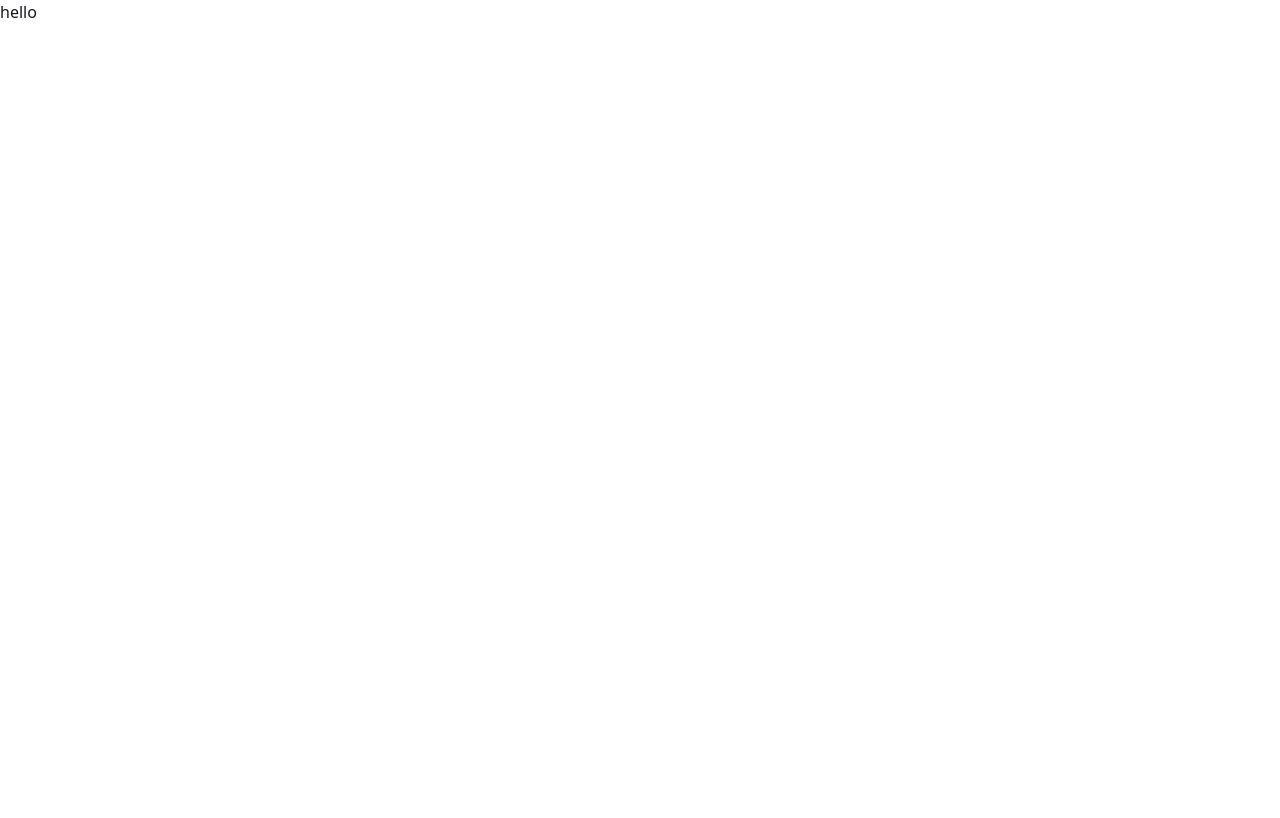
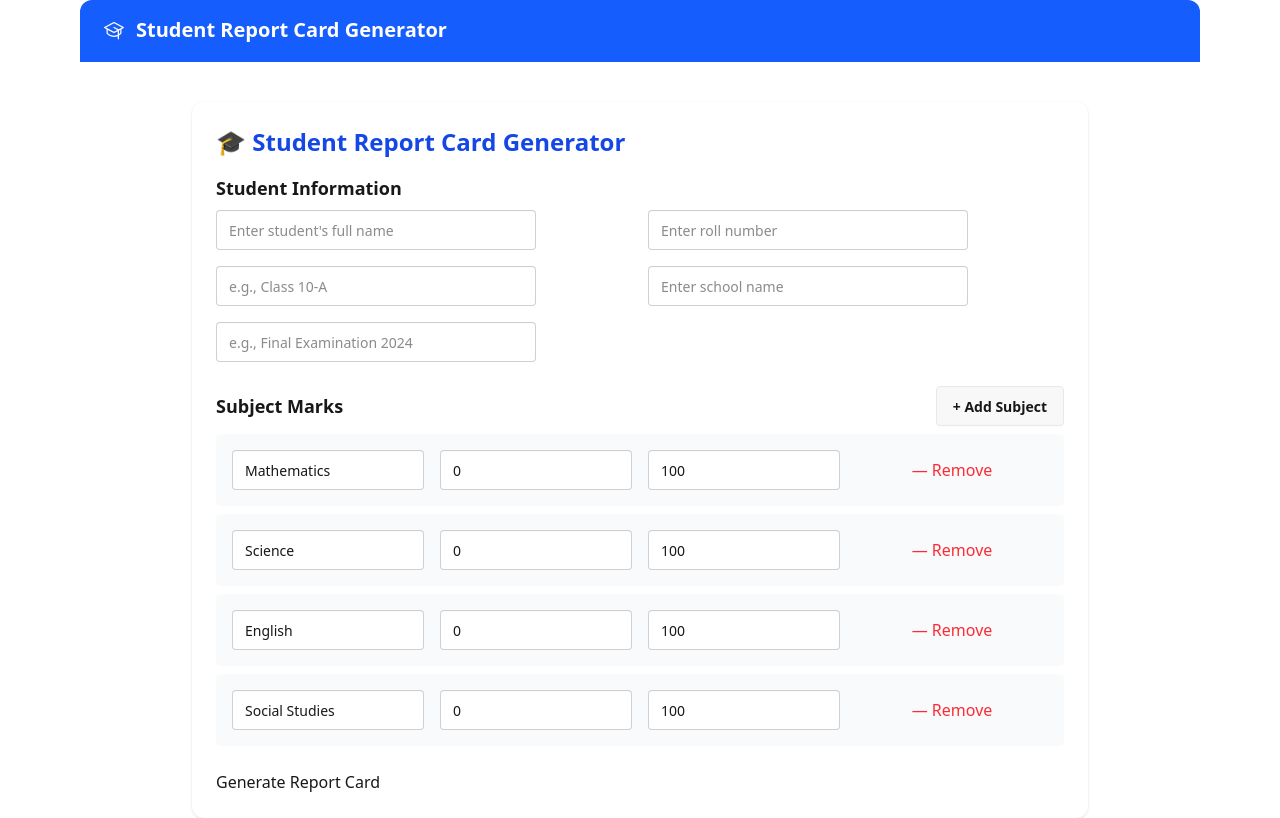
Before and after one commit to merazzak20/school-result-generator, a React (Vite) app: page / in a window 1280 px wide. Built offline with nearby package versions, Linux system fonts and the light colour scheme.

Commit message:
update student form

```diff
--- a/package.json
+++ b/package.json
@@ -13,6 +13,7 @@
     "@tailwindcss/vite": "^4.1.11",
     "react": "^19.1.0",
     "react-dom": "^19.1.0",
+    "react-icons": "^5.5.0",
     "react-router": "^7.7.1",
     "tailwindcss": "^4.1.11"
   },
--- /dev/null
+++ b/src/Components/Shared/Container.jsx
@@ -0,0 +1,11 @@
+import React from "react";
+
+const Container = ({ children }) => {
+  return (
+    <div className="max-w-[2520px] mx-auto xl:px-20 md:px-14 sm:px-10 px-6">
+      {children}
+    </div>
+  );
+};
+
+export default Container;
--- a/src/Layout/HomeLayout.jsx
+++ b/src/Layout/HomeLayout.jsx
@@ -1,7 +1,14 @@
 import React from "react";
+import { Outlet } from "react-router";
 
 const HomeLayout = () => {
-  return <div>hello</div>;
+  return (
+    <div>
+      <div className="min-h-[calc(100vh-170px)]">
+        <Outlet></Outlet>
+      </div>
+    </div>
+  );
 };
 
 export default HomeLayout;
--- /dev/null
+++ b/src/Pages/HomeComponents/ResultCard.jsx
@@ -0,0 +1,45 @@
+const getGrade = (mark) => {
+  if (mark >= 80) return "A+";
+  if (mark >= 70) return "A";
+  if (mark >= 60) return "A-";
+  if (mark >= 50) return "B";
+  if (mark >= 40) return "C";
+  if (mark >= 33) return "D";
+  return "F";
+};
+
+const ResultCard = ({ student, subjects }) => {
+  const total = subjects.reduce(
+    (acc, subj) => acc + parseInt(subj.mark || 0),
+    0
+  );
+  const isFailed = subjects.some((s) => parseInt(s.mark) < 33);
+  const average = total / subjects.length;
+  const finalGrade = isFailed ? "F" : getGrade(average);
+
+  return (
+    <div>
+      <h2>Result Card</h2>
+      <p>Name: {student.name}</p>
+      <p>Roll: {student.roll}</p>
+      <p>Class: {student.class}</p>
+      <p>Section: {student.section}</p>
+
+      <h3>Subject Marks:</h3>
+      <ul>
+        {subjects.map((s, i) => (
+          <li key={i}>
+            {s.subject}: {s.mark} ({getGrade(s.mark)})
+          </li>
+        ))}
+      </ul>
+
+      <h3>Total: {total}</h3>
+      <h3>Average: {average.toFixed(2)}</h3>
+      <h3>Final Grade: {finalGrade}</h3>
+      <h3>Status: {isFailed ? "Fail" : "Pass"}</h3>
+    </div>
+  );
+};
+
+export default ResultCard;
--- /dev/null
+++ b/src/Pages/HomeComponents/StudentReportCardGenerator.jsx
@@ -0,0 +1,154 @@
+import { useState } from "react";
+
+const StudentReportCardGenerator = () => {
+  const [studentInfo, setStudentInfo] = useState({
+    studentName: "",
+    rollNumber: "",
+    className: "",
+    schoolName: "",
+    examName: "",
+  });
+
+  const [subjects, setSubjects] = useState([
+    { name: "Mathematics", marksObtained: 0, totalMarks: 100 },
+    { name: "Science", marksObtained: 0, totalMarks: 100 },
+    { name: "English", marksObtained: 0, totalMarks: 100 },
+    { name: "Social Studies", marksObtained: 0, totalMarks: 100 },
+  ]);
+
+  const handleStudentChange = (e) => {
+    const { name, value } = e.target;
+    setStudentInfo({ ...studentInfo, [name]: value });
+  };
+
+  const handleSubjectChange = (index, key, value) => {
+    const updated = [...subjects];
+    updated[index][key] = key.includes("marks") ? Number(value) : value;
+    setSubjects(updated);
+  };
+
+  const handleAddSubject = () => {
+    setSubjects([...subjects, { name: "", marksObtained: 0, totalMarks: 100 }]);
+  };
+
+  const handleRemoveSubject = (index) => {
+    const updated = subjects.filter((_, i) => i !== index);
+    setSubjects(updated);
+  };
+
+  const handleGenerate = () => {
+    console.log("Student Info:", studentInfo);
+    console.log("Subjects:", subjects);
+    alert("Report card data logged to console!");
+  };
+
+  return (
+    <div className="max-w-4xl mx-auto p-6 bg-white rounded-xl shadow mt-10">
+      <h1 className="text-2xl font-bold mb-4 text-blue-700">
+        🎓 Student Report Card Generator
+      </h1>
+
+      {/* Student Information */}
+      <h2 className="text-lg font-semibold mb-2">Student Information</h2>
+      <div className="grid grid-cols-1 md:grid-cols-2 gap-4 mb-6">
+        <input
+          name="studentName"
+          value={studentInfo.studentName}
+          onChange={handleStudentChange}
+          placeholder="Enter student's full name"
+          className="input"
+          required
+        />
+        <input
+          name="rollNumber"
+          value={studentInfo.rollNumber}
+          onChange={handleStudentChange}
+          placeholder="Enter roll number"
+          className="input"
+          required
+        />
+        <input
+          name="className"
+          value={studentInfo.className}
+          onChange={handleStudentChange}
+          placeholder="e.g., Class 10-A"
+          className="input"
+          required
+        />
+        <input
+          name="schoolName"
+          value={studentInfo.schoolName}
+          onChange={handleStudentChange}
+          placeholder="Enter school name"
+          className="input"
+          required
+        />
+        <input
+          name="examName"
+          value={studentInfo.examName}
+          onChange={handleStudentChange}
+          placeholder="e.g., Final Examination 2024"
+          className="input col-span-1 md:col-span-2"
+          required
+        />
+      </div>
+
+      {/* Subject Marks */}
+      <div className="mb-6">
+        <div className="flex justify-between items-center mb-2">
+          <h3 className="text-lg font-semibold">Subject Marks</h3>
+          <button onClick={handleAddSubject} type="button" className="btn">
+            + Add Subject
+          </button>
+        </div>
+
+        {subjects.map((subject, index) => (
+          <div
+            key={index}
+            className="grid grid-cols-4 gap-4 items-center mb-2 bg-gray-50 p-4 rounded"
+          >
+            <input
+              type="text"
+              placeholder="Subject Name"
+              value={subject.name}
+              onChange={(e) =>
+                handleSubjectChange(index, "name", e.target.value)
+              }
+              className="input"
+            />
+            <input
+              type="number"
+              placeholder="0"
+              value={subject.marksObtained}
+              onChange={(e) =>
+                handleSubjectChange(index, "marksObtained", e.target.value)
+              }
+              className="input"
+            />
+            <input
+              type="number"
+              placeholder="100"
+              value={subject.totalMarks}
+              onChange={(e) =>
+                handleSubjectChange(index, "totalMarks", e.target.value)
+              }
+              className="input"
+            />
+            <button
+              onClick={() => handleRemoveSubject(index)}
+              className="text-red-500 hover:underline"
+            >
+              — Remove
+            </button>
+          </div>
+        ))}
+      </div>
+
+      <button onClick={handleGenerate} className="btn-primary">
+        Generate Report Card
+      </button>
+    </div>
+  );
+};
+
+export default StudentReportCardGenerator;
--- /dev/null
+++ b/src/Pages/HomeComponents/SubjectMarksForm.jsx
@@ -0,0 +1,46 @@
+import { useState } from "react";
+
+const SubjectMarksForm = ({ onSubmit }) => {
+  const [subjects, setSubjects] = useState([{ subject: "", mark: "" }]);
+
+  const handleChange = (index, field, value) => {
+    const updated = [...subjects];
+    updated[index][field] = value;
+    setSubjects(updated);
+  };
+
+  const addSubject = () => {
+    setSubjects([...subjects, { subject: "", mark: "" }]);
+  };
+
+  return (
+    <form
+      onSubmit={(e) => {
+        e.preventDefault();
+        onSubmit(subjects);
+      }}
+    >
+      {subjects.map((subj, index) => (
+        <div key={index}>
+          <input
+            placeholder="Subject"
+            value={subj.subject}
+            onChange={(e) => handleChange(index, "subject", e.target.value)}
+          />
+          <input
+            type="number"
+            placeholder="Mark"
+            value={subj.mark}
+            onChange={(e) => handleChange(index, "mark", e.target.value)}
+          />
+        </div>
+      ))}
+      <button type="button" onClick={addSubject}>
+        Add More
+      </button>
+      <button type="submit">Generate Result</button>
+    </form>
+  );
+};
+
+export default SubjectMarksForm;
--- /dev/null
+++ b/src/Pages/HomeComponents/TopHeader.jsx
@@ -0,0 +1,15 @@
+import { PiGraduationCap } from "react-icons/pi";
+import Container from "../../Components/Shared/Container";
+
+const TopHeader = () => (
+  <Container>
+    <div className="bg-blue-600 text-white rounded-t-xl px-6 py-4">
+      <h1 className="text-xl font-semibold inline-flex items-center gap-3">
+        <PiGraduationCap className="font-bold text-xl" /> Student Report Card
+        Generator
+      </h1>
+    </div>
+  </Container>
+);
+
+export default TopHeader;
--- /dev/null
+++ b/src/Pages/HomePage.jsx
@@ -0,0 +1,16 @@
+import React from "react";
+import StudentReportCardGenerator from "./HomeComponents/StudentReportCardGenerator";
+import SubjectMarksForm from "./HomeComponents/SubjectMarksForm";
+import ResultCard from "./HomeComponents/ResultCard";
+import TopHeader from "./HomeComponents/TopHeader";
+
+const HomePage = () => {
+  return (
+    <div>
+      <TopHeader></TopHeader>
+      <StudentReportCardGenerator></StudentReportCardGenerator>
+    </div>
+  );
+};
+
+export default HomePage;
```
Also changed, not shown: src/routers/router.jsx (+7 -0 lines), 1 other file (tests, documents, lock files or other folders).
